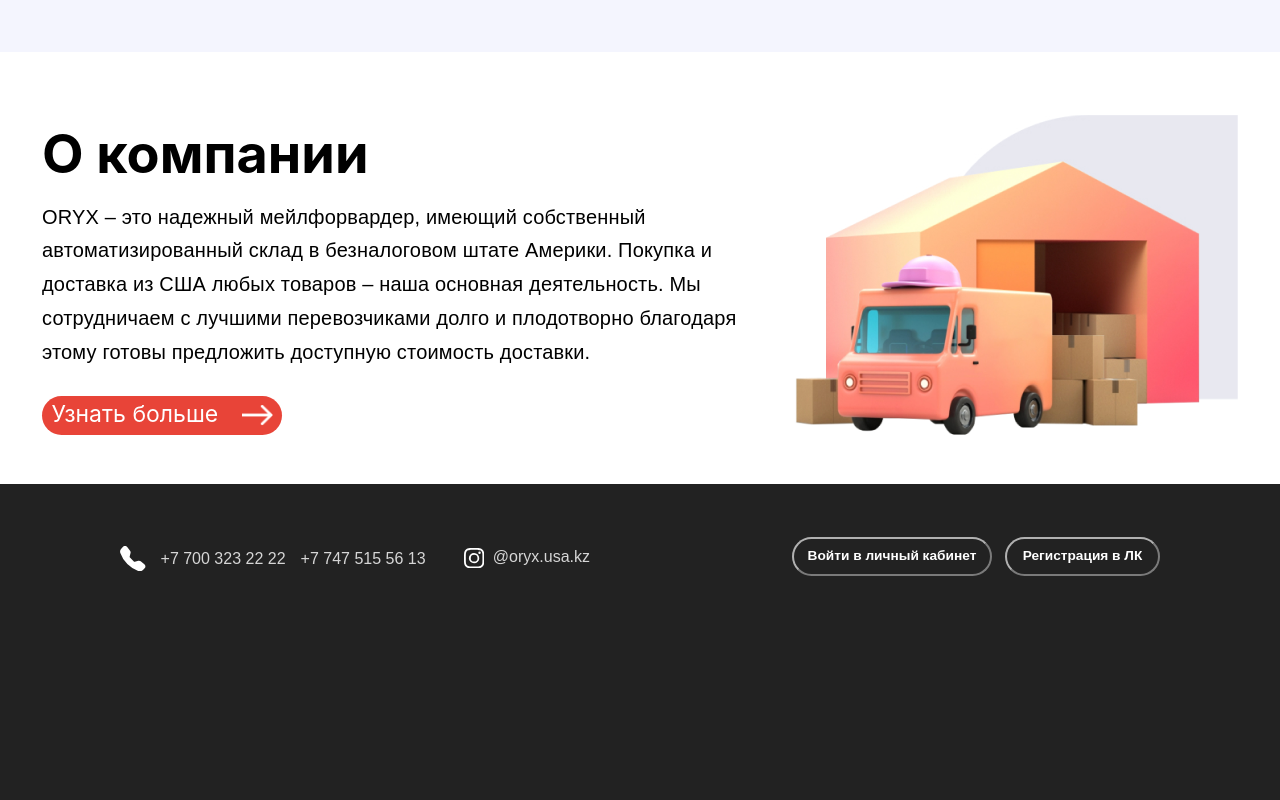
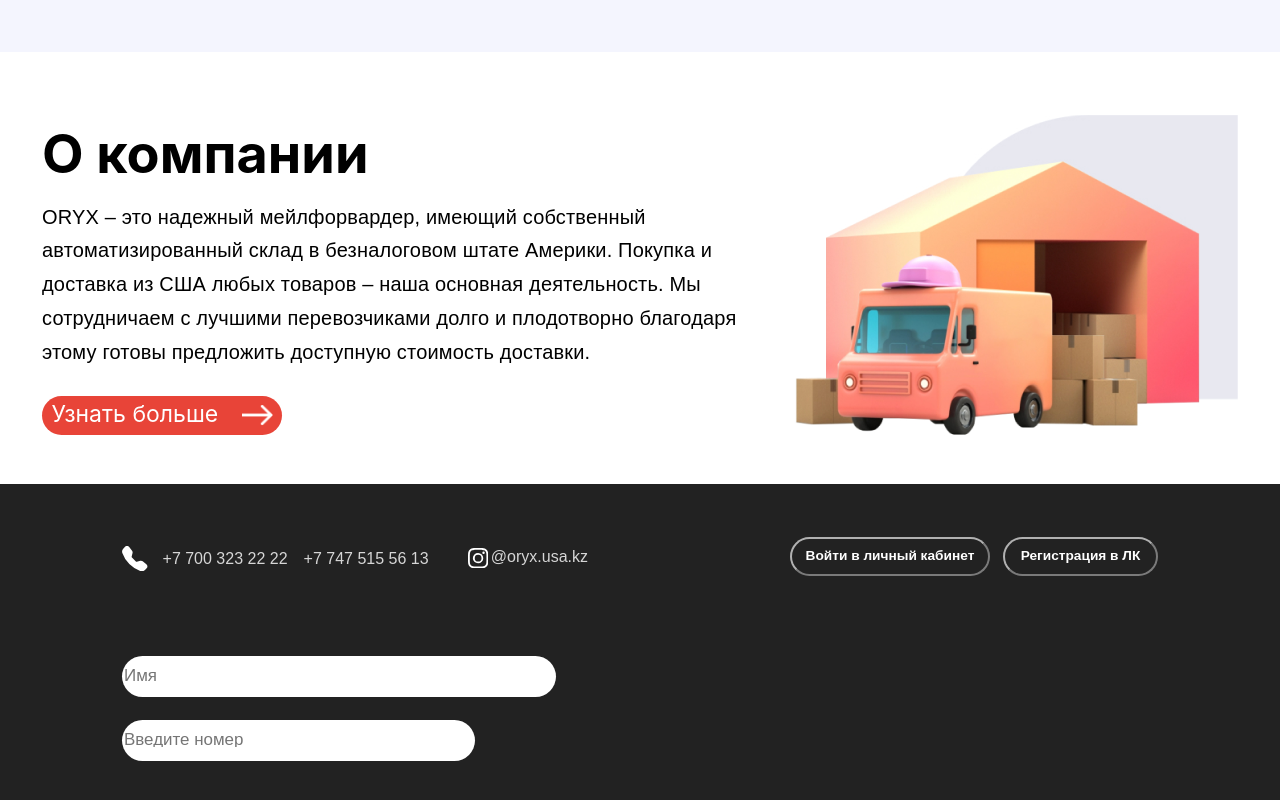
Before and after one commit to shakurovoleg42/oryx, a React (Vite) app: page / in a window 1280 px wide. Shown: the part 4101-4901 px from the top of the page. Built offline with nearby package versions, Linux system fonts and the light colour scheme.

Commit message:
footer - top-section done

```diff
--- a/src/components/Footer/Footer.jsx
+++ b/src/components/Footer/Footer.jsx
@@ -8,16 +8,16 @@
         <div className="footer_section">
             <div className="footer_top">
                 <div className="telephones_numbers">
-                    <svg xmlns="http://www.w3.org/2000/svg" width="25.53" height="25.33" fill="#FFFFFF" class="bi bi-telephone-fill" viewBox="0 0 16 16">
-                        <path fill-rule="evenodd" d="M1.885.511a1.745 1.745 0 0 1 2.61.163L6.29 2.98c.329.423.445.974.315 1.494l-.547 2.19a.68.68 0 0 0 .178.643l2.457 2.457a.68.68 0 0 0 .644.178l2.189-.547a1.75 1.75 0 0 1 1.494.315l2.306 1.794c.829.645.905 1.87.163 2.611l-1.034 1.034c-.74.74-1.846 1.065-2.877.702a18.6 18.6 0 0 1-7.01-4.42 18.6 18.6 0 0 1-4.42-7.009c-.362-1.03-.037-2.137.703-2.877z"/>
+                    <svg xmlns="http://www.w3.org/2000/svg" width="25.53" height="25.33" fill="#FFFFFF" className="bi bi-telephone-fill" viewBox="0 0 16 16">
+                        <path fillRule="evenodd" d="M1.885.511a1.745 1.745 0 0 1 2.61.163L6.29 2.98c.329.423.445.974.315 1.494l-.547 2.19a.68.68 0 0 0 .178.643l2.457 2.457a.68.68 0 0 0 .644.178l2.189-.547a1.75 1.75 0 0 1 1.494.315l2.306 1.794c.829.645.905 1.87.163 2.611l-1.034 1.034c-.74.74-1.846 1.065-2.877.702a18.6 18.6 0 0 1-7.01-4.42 18.6 18.6 0 0 1-4.42-7.009c-.362-1.03-.037-2.137.703-2.877z"/>
                     </svg>
                     <p className="tel_number">
-                        <a href="tel:+7 700 323 22 22" type="tel" style={{ textDecoration: "none", color: "#D6D6D6"}}>
+                        <a href="tel:+7 700 323 22 22" style={{ textDecoration: "none", color: "#D6D6D6"}}>
                             +7 700 323 22 22
                         </a>
                     </p>
                     <p className="tel_number">
-                        <a href="tel:+7 747 515 56 13" type="tel" style={{ textDecoration: "none", color: "#D6D6D6"}}>
+                        <a href="tel:+7 747 515 56 13" style={{ textDecoration: "none", color: "#D6D6D6"}}>
                             +7 747 515 56 13
                         </a>
                     </p>
@@ -26,14 +26,13 @@
                     <svg xmlns="http://www.w3.org/2000/svg" width="20.28" height="20.28" fill="#FFFFFF" className="bi bi-instagram" viewBox="0 0 16 16" style={{marginLeft: "38px", backgroundColor: "inherit"}}>
                         <path d="M8 0C5.829 0 5.556.01 4.703.048 3.85.088 3.269.222 2.76.42a3.9 3.9 0 0 0-1.417.923A3.9 3.9 0 0 0 .42 2.76C.222 3.268.087 3.85.048 4.7.01 5.555 0 5.827 0 8.001c0 2.172.01 2.444.048 3.297.04.852.174 1.433.372 1.942.205.526.478.972.923 1.417.444.445.89.719 1.416.923.51.198 1.09.333 1.942.372C5.555 15.99 5.827 16 8 16s2.444-.01 3.298-.048c.851-.04 1.434-.174 1.943-.372a3.9 3.9 0 0 0 1.416-.923c.445-.445.718-.891.923-1.417.197-.509.332-1.09.372-1.942C15.99 10.445 16 10.173 16 8s-.01-2.445-.048-3.299c-.04-.851-.175-1.433-.372-1.941a3.9 3.9 0 0 0-.923-1.417A3.9 3.9 0 0 0 13.24.42c-.51-.198-1.092-.333-1.943-.372C10.443.01 10.172 0 7.998 0zm-.717 1.442h.718c2.136 0 2.389.007 3.232.046.78.035 1.204.166 1.486.275.373.145.64.319.92.599s.453.546.598.92c.11.281.24.705.275 1.485.039.843.047 1.096.047 3.231s-.008 2.389-.047 3.232c-.035.78-.166 1.203-.275 1.485a2.5 2.5 0 0 1-.599.919c-.28.28-.546.453-.92.598-.28.11-.704.24-1.485.276-.843.038-1.096.047-3.232.047s-2.39-.009-3.233-.047c-.78-.036-1.203-.166-1.485-.276a2.5 2.5 0 0 1-.92-.598 2.5 2.5 0 0 1-.6-.92c-.109-.281-.24-.705-.275-1.485-.038-.843-.046-1.096-.046-3.233s.008-2.388.046-3.231c.036-.78.166-1.204.276-1.486.145-.373.319-.64.599-.92s.546-.453.92-.598c.282-.11.705-.24 1.485-.276.738-.034 1.024-.044 2.515-.045zm4.988 1.328a.96.96 0 1 0 0 1.92.96.96 0 0 0 0-1.92m-4.27 1.122a4.109 4.109 0 1 0 0 8.217 4.109 4.109 0 0 0 0-8.217m0 1.441a2.667 2.667 0 1 1 0 5.334 2.667 2.667 0 0 1 0-5.334"/>
                     </svg>
-                    <p className="to_instagram" style={{marginLeft: "9px"}}>
+                    <p className="to_instagram" style={{marginLeft: "3px"}}>
                         <a href="#!" style={{ textDecoration: "none", color: "#D6D6D6", display: "inline-block" }}>
                             @oryx.usa.kz
                         </a>
                     </p>
-
                 </div>
-                <div className="enter">
+                <div className="enter" style={{marginLeft: "202px"}}>
                     <a href="#!">
                         <button className="btn_enter" style={{width: "200px"}}>
                             Войти в личный кабинет
@@ -45,11 +44,10 @@
                         </button>
                     </a>
                 </div>
-            </div>
 
-             {/* Нижняя секция футера */}
-            <div className="footer_bottom">
-
+                <div className="main_footer_wrapper">
+                    <MainFooter />
+                </div>
             </div>
         </div>
     )
--- a/src/components/Footer/Form.jsx
+++ b/src/components/Footer/Form.jsx
@@ -1,13 +1,13 @@
-
+import "./form.scss";
 
 export const MainFooter = () => {
     return (
         <form>
-            <div class="form-group">
-                <input type="name" class="form-control" id="" placeholder="Имя"/>
+            <div className="form-group">
+                <input type="name" className="form-control1" id="" placeholder="Имя"/>
             </div>
-            <div class="form-group">
-                <input type="text" class="form-control" id="" placeholder="Номер телефона"/>
+            <div className="form-group" style={{marginTop: "22.44px"}}>
+                <input type="text" className="form-control2" id="" placeholder="Введите номер"/>
             </div>
         </form>
     )
--- a/src/components/Footer/footer.scss
+++ b/src/components/Footer/footer.scss
@@ -9,12 +9,21 @@
 }
 
 .footer_top {
+    width: auto;
+    height: 267px;
     display: flex;
-    width: auto;
-    height: 264.77px;
-    justify-content: row;
+    justify-content: space-between;
+    align-items: flex-start;
     margin-top: 14px;
+    position: relative;
 }
+
+.main_footer_wrapper {
+    position: absolute;
+    left: 0;
+    margin-top: 158px;
+}
+
 
 .telephones_numbers {
     margin-top: 48px;
@@ -23,7 +32,7 @@
 
 .tel_number {
     display: flex;
-    margin: 0;
+    margin: 1px;
     color:#D6D6D6;
     text-align: center;
     text-decoration: none;
--- /dev/null
+++ b/src/components/Footer/form.scss
@@ -0,0 +1,34 @@
+.form-control1 {
+    display: flex;
+    justify-content: row;
+    width: 429.49px;
+    height: 39.67px;
+    border-radius: 22px;
+    border: none;
+}
+
+.form-control1::placeholder {
+    width: 37.07px;
+    height: 17.25px;
+    font-size: 16.94px;
+    font-weight: 400;
+    line-height: 21.71px;
+    // text-align: left;
+    margin-left: 20px;
+}
+
+.form-control2 {
+    width: 348.69px;
+    height: 39.67px;
+    border-radius: 22px;
+    border: none;
+}
+
+.form-control2::placeholder {
+    width: 231.11px;
+    height: 17.25px;
+    font-size: 16.94px;
+    font-weight: 400;
+    line-height: 21.71px;
+    text-align: left;
+}
```
